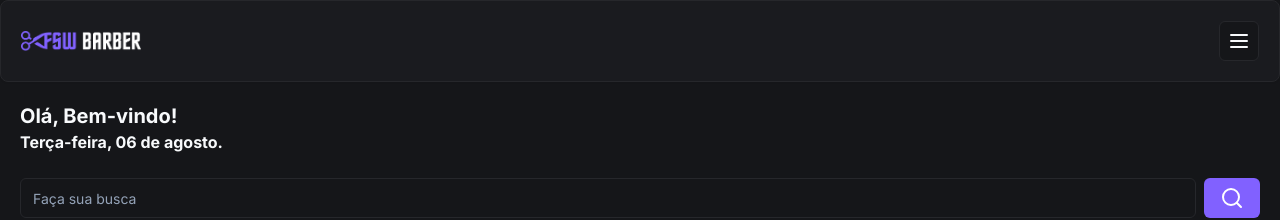
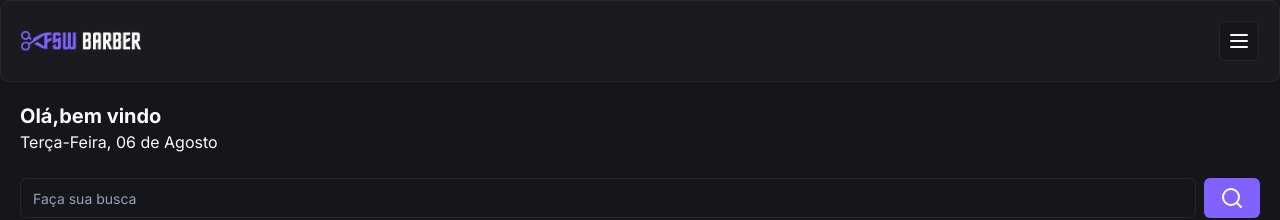
Before and after one commit to JudsonCiribelli/fsw-barber, a Next.js app: page / in a window 1280 px wide. Shown: the top 220 px of the page. Built offline with nearby package versions, Linux system fonts and the light colour scheme; no server answers; the database is empty.

Commit message:
feat: add format date

```diff
--- a/app/page.tsx
+++ b/app/page.tsx
@@ -12,6 +12,9 @@
 import Link from "next/link"
 import { getServerSession } from "next-auth"
 import { authOptions } from "./_lib/auth"
+import { date } from "zod"
+import { format } from "date-fns"
+import { ptBR } from "date-fns/locale"
 
 const Home = async () => {
   const session = await getServerSession(authOptions)
@@ -48,9 +51,18 @@
       {/* HEADER*/}
       <Header />
       <div className="p-5">
-        <h2 className="text-xl font-bold">Olá, Bem-vindo!</h2>
-        <p className="font-bold">Terça-feira, 06 de agosto.</p>
-
+        <h2 className="text-xl font-bold">
+          Olá,{session?.user ? session.user.name : "bem vindo"}
+        </h2>
+        <p>
+          <span className="capitalize">
+            {format(new Date(), "EEEE, dd", { locale: ptBR })}
+          </span>
+          <span>&nbsp;de&nbsp;</span>
+          <span className="capitalize">
+            {format(new Date(), "MMMM", { locale: ptBR })}
+          </span>
+        </p>
         {/* BUSCAR*/}
         <div className="mt-6">
           <Search />
```
Also changed, not shown: public/Imagem do WhatsApp de 2024-08-06 à(s) 11.29.00_2af03ff9.jpg (deleted).
